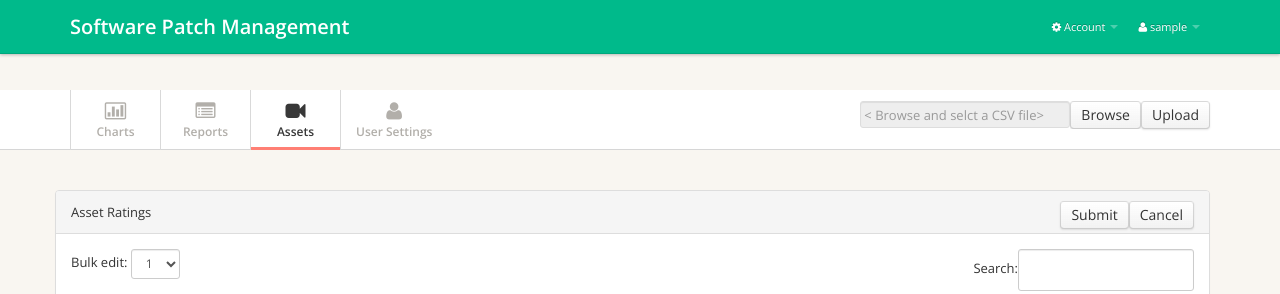
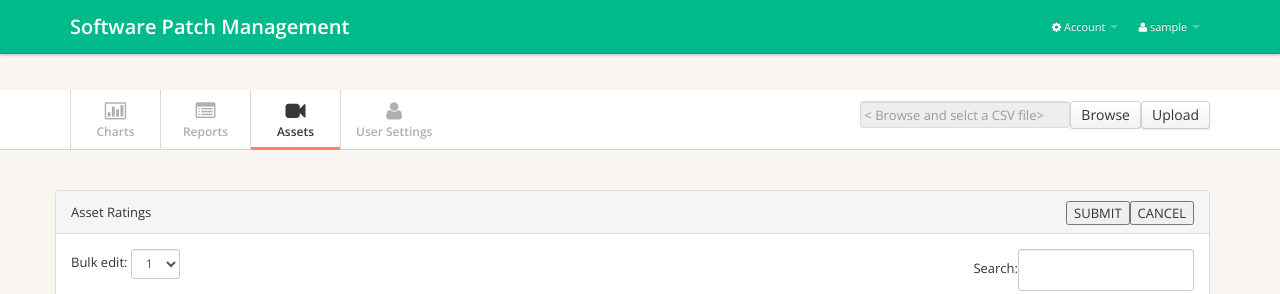
Before and after one commit to Pramothini/webapp, a Django app: page /inventory in a window 1280 px wide. Shown: the top 294 px of the page. Run offline with Django 3.2, Linux system fonts and the light colour scheme; the visitor is signed in with stand-in values (Sample User, id 1); data comes from the database, SQL or seed files in the repository; data that the repository does not hold is empty; parts of the project's set-up code (start-up, migrations or seed data) failed here and were passed over; some libraries are stand-ins or nearby versions.

Commit message:
submit and cancel buttons in report page

```diff
--- a/svpm/showReport/templates/horizontal-admin/inventory.html
+++ b/svpm/showReport/templates/horizontal-admin/inventory.html
@@ -110,8 +110,8 @@
                         <div class="panel panel-default">
                             <div class="panel-heading">
                                 Asset Ratings
-                             <button class="btn btn-default btn-file uploadBtn" style="float:right;" onclick="location.href = 'inventory'">Cancel</button>
-                             <button class="btn btn-default btn-file uploadBtn" style="float:right;" onclick='updateAssetRating( "{{asset_data}}" )'>Submit</button>
+                                <button style="float: right;" onclick="location.href = 'inventory'">CANCEL</button>
+                                <button style="float: right;" onclick='updateAssetRating( "{{asset_data}}" )'>SUBMIT</button>
                             </div>
                             <div class="panel-body">
                                 <div class="table-responsive">
```
